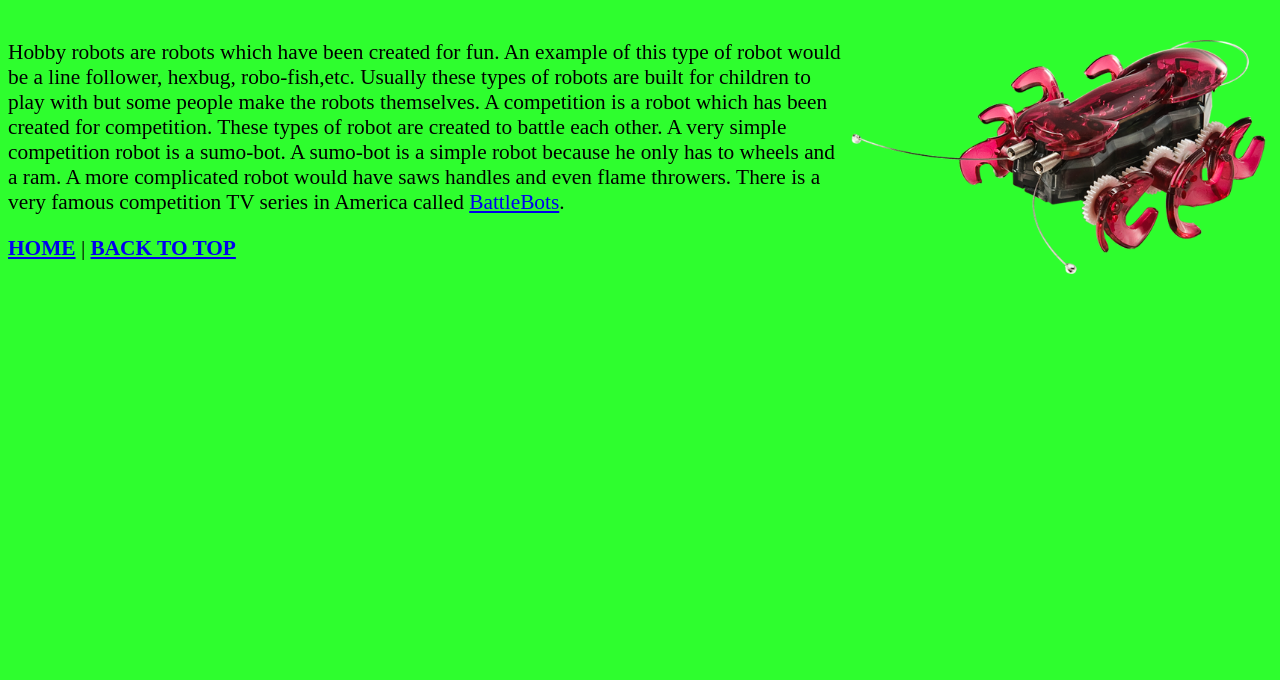
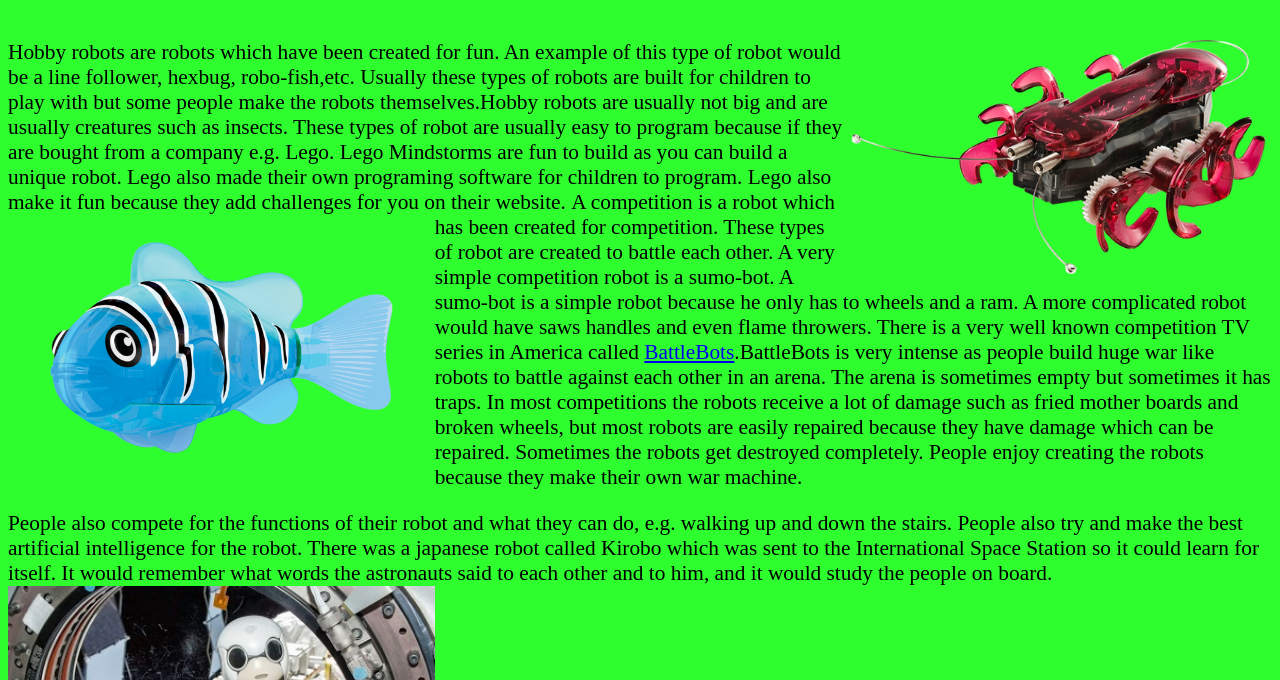
Before and after one commit to valentin-ivanov/Robots, a plain HTML site: page HobbyAndCompetitionRobots.html in a window 1280 px wide. Shown: the part 120-800 px from the top of the page. Drawn offline with Linux system fonts and the light colour scheme; a script that the page names is missing.

Commit message:
Added kirobo picture

```diff
--- a/HobbyAndCompetitionRobots.html
+++ b/HobbyAndCompetitionRobots.html
@@ -23,14 +23,26 @@
 
 <p><img src="hexbug.png" style="float:right; width: 20em">Hobby robots are robots which have been created for fun. An
     example of this type of robot would be a line follower, hexbug, robo-fish,etc. Usually these types of robots are
-    built for children to play with but some people make the robots themselves. A competition is a robot which has been
-    created for competition. These types of robot are created to battle each other. A very simple competition robot is a
+    built for children to play with but some people make the robots
+    themselves.Hobby robots are usually not big and are usually creatures such as insects. These types of robot are usually easy to program because if they are bought from a company e.g. Lego.
+    Lego Mindstorms are fun to build as you can build a unique robot. Lego also made their own programing software for children to program.
+    Lego also make it fun because they add challenges for you on their website.  <img src="Robo-Fish.png" style="float:left; width: 20em"> A competition is a robot which has been created
+    for competition. These types of robot are created to battle each other. A very simple competition robot is a
     sumo-bot. A sumo-bot is a simple robot because he only has to wheels and a ram. A more complicated robot would have
-    saws handles and even flame throwers. There is a very famous competition TV series in America called
-    <a href="http://battlebots.com/" target="_blank">BattleBots</a>.</p>
+    saws handles and even flame throwers. There is a very well known competition TV series in America called
+    <a href="http://battlebots.com/" target="_blank">BattleBots</a>.BattleBots is very intense as people build huge war like robots
+    to battle against each other in an arena. The arena is sometimes empty but sometimes it has traps. In most competitions the robots
+    receive a lot of damage such as fried mother boards and broken wheels, but most robots are easily repaired because they have
+    damage which can be repaired. Sometimes the robots get destroyed completely. People enjoy creating the robots because they make their
+    own war machine.</p>
 
-<p><a href="index.html" title="Back to the Home page"><b>HOME</b></a> | <a href="#" title="To the top of this page"><b>BACK
-    TO TOP</b></a>
+<p>People also compete for the functions of their robot and what they can do, e.g. walking up and down the stairs.
+    People also try and make the best artificial intelligence for the robot. There was a japanese robot called Kirobo which was sent to the International Space Station
+    so it could learn for itself. It would remember what words the astronauts said to each other and to him, and it would study the people on board.
+    <img src="kirobo.png" style="float:left; width: 20em"></p>
+
+<p style="clear: both"><a href="index.html" title="Back to the Home page"><b>HOME</b></a> |
+    <a href="#" title="To the top of this page"><b>BACK TO TOP</b></a>
     <!-- LikeBtn.com BEGIN -->
     <span class="likebtn-wrapper" data-theme="youtube" data-icon_l="hrt1" data-icon_d="hrt1" data-identifier="item_1" data-dislike_enabled="false" data-icon_dislike_show="false" data-loader_show="true"></span>
     <script>
```
Also changed, not shown: EntertainmentRobots.html (+2 -2 lines), IndustrialRobots.html (+2 -2 lines), index.html (+2 -2 lines), kirobo.png (added).
